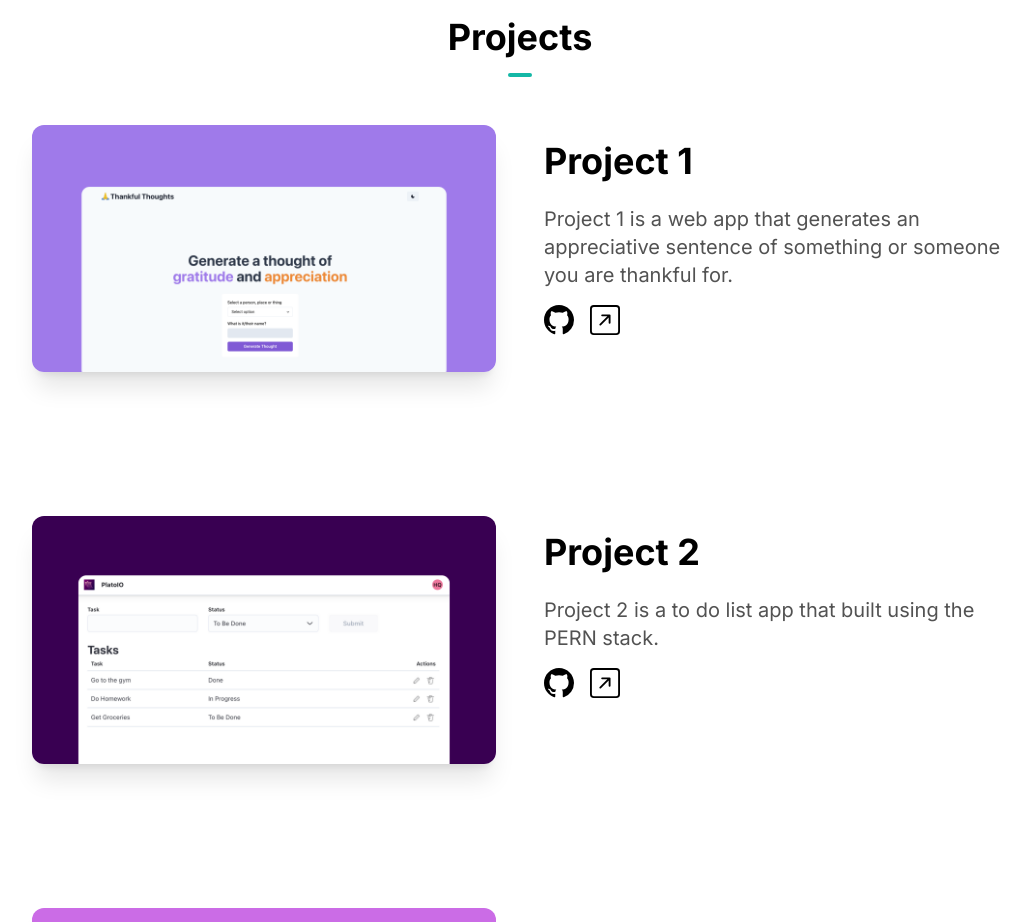
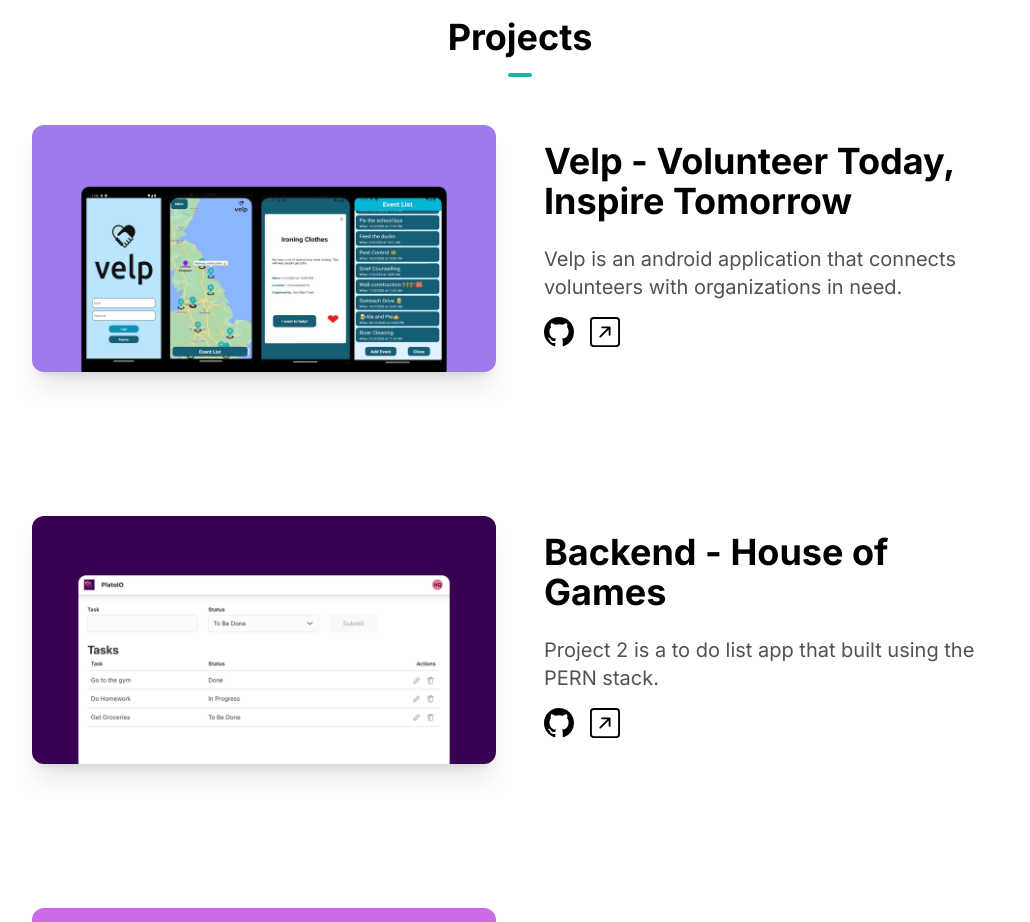
Before and after one commit to code-emad/porfolio-ver1, a Next.js app: page / in a window 1280 px wide. Shown: the part 1800-2722 px from the top of the page, without its empty margins (120-1150 px from the left). Built offline with nearby package versions, Linux system fonts and the light colour scheme.

Commit message:
changing project 1 to velp

```diff
--- a/src/app/Components/ProjectSection.tsx
+++ b/src/app/Components/ProjectSection.tsx
@@ -6,15 +6,15 @@ import SlideUp from "./SlideUp";
 
 const projects = [
   {
-    name: "Project 1",
+    name: "Velp - Volunteer Today, Inspire Tomorrow",
     description:
-      "Project 1 is a web app that generates an appreciative sentence of something or someone you are thankful for.",
-    image: "/thankfulthoughts.png",
-    github: "https://github.com/hqasmei/thankful-thoughts",
-    link: "https://thankfulthoughts.io/",
+      "Velp is an android application that connects volunteers with organizations in need.",
+    image: "/Velp.png",
+    github: "https://github.com/code-emad/NC-velp-final-project",
+    link: "https://github.com/code-emad/NC-velp-final-project",
   },
   {
-    name: "Project 2",
+    name: "Backend - House of Games",
     description:
       "Project 2 is a to do list app that built using the PERN stack.",
     image: "/platoio.png",
@@ -46,7 +46,7 @@ const ProjectSection = () => {
                 <SlideUp offset="300px 0px -300px 0px">
               <div className="flex flex-col  animate-slideUpCubiBezier animation-delay-2 md:flex-row md:space-x-12">
                 <div className="mt-8 md:w-1/2">
-                    <Link href={project.link} target="_blank">
+                    <Link href={project?.link} target="_blank">
                   <Image
                     src={project.image}
                     alt=""
```
Also changed, not shown: public/Velp.png (added).
